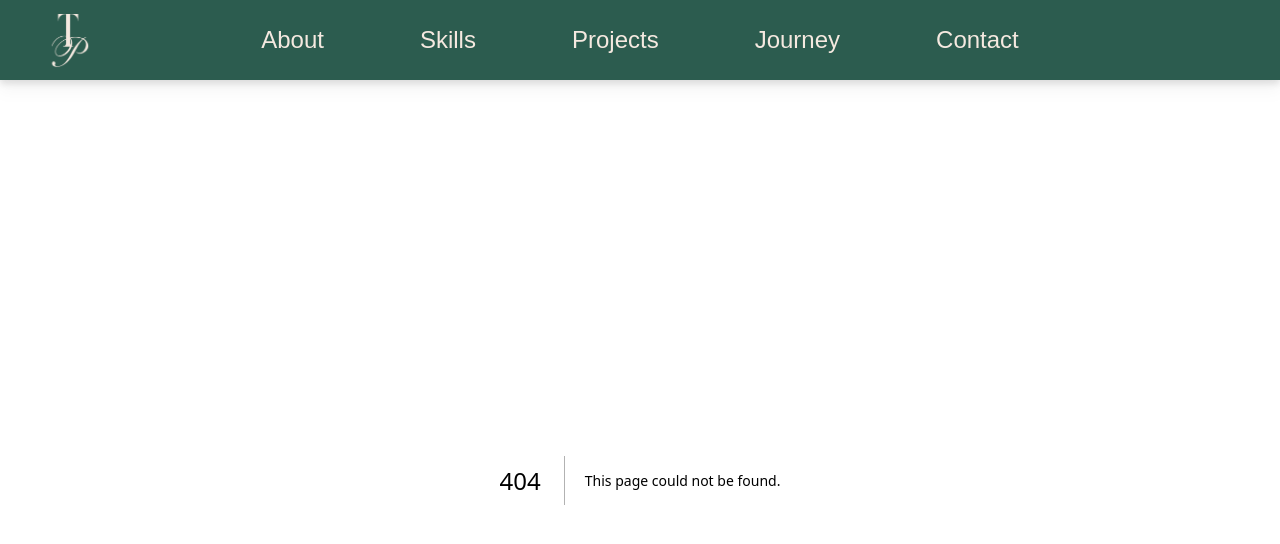
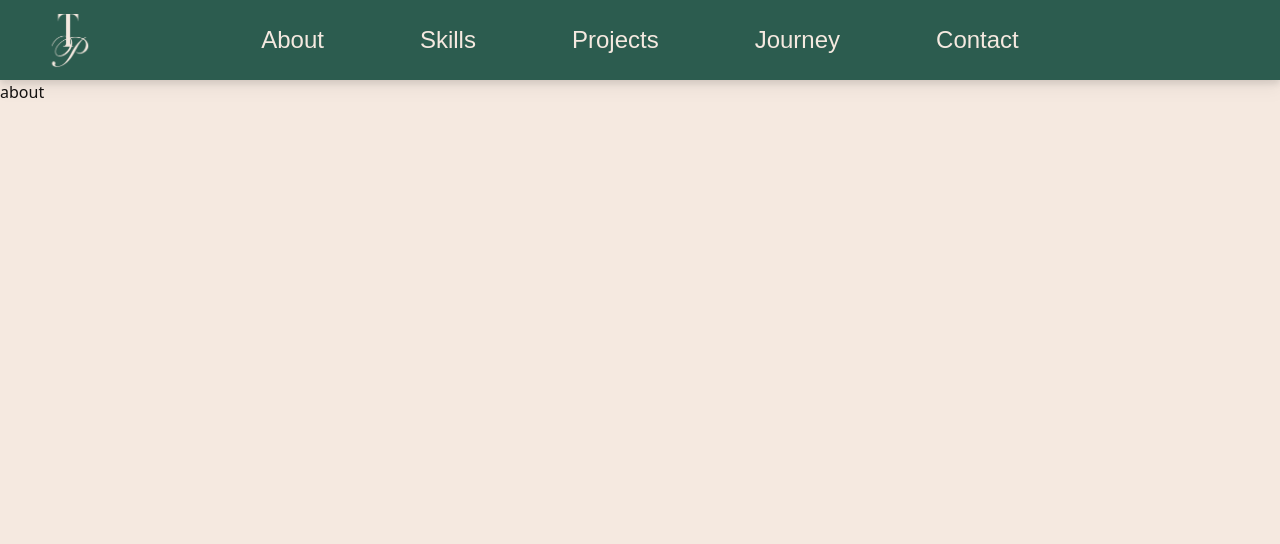
Before and after one commit to aecial/portfolio, a Next.js app: page /about in a window 1280 px wide. Before the commit this address had no page. Shown: the top 544 px of the page. Built offline with nearby package versions, Linux system fonts and the light colour scheme; a web font is replaced by a local one.

Commit message:
fix index main height bug

```diff
--- /dev/null
+++ b/app/about/page.js
@@ -0,0 +1,5 @@
+const about = () => {
+  return <div>about</div>;
+};
+
+export default about;
--- a/app/page.js
+++ b/app/page.js
@@ -2,7 +2,7 @@ import Image from "next/image";
 
 export default function Home() {
   return (
-    <main className="flex bg-neutral main-height-mobile lg:main-height luxurious">
+    <main className="flex bg-neutral main-height luxurious">
       {/* Web */}
       <div className="hidden bg-transparent w-[50%] lg:flex flex-col justify-center items-center gap-4">
         <h1 className="text-[7rem] text-accent">Teddy Pascual</h1>
```
